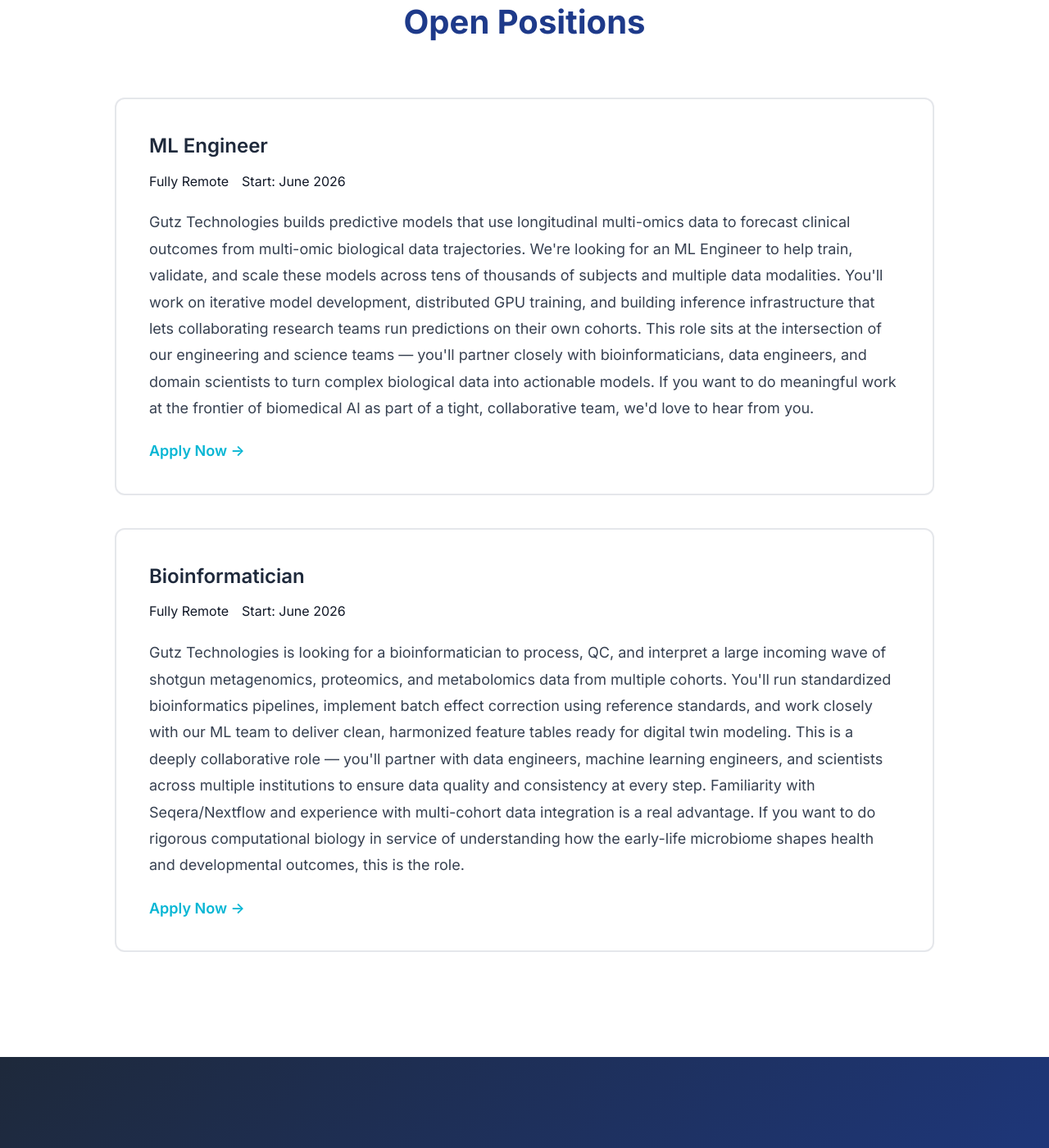
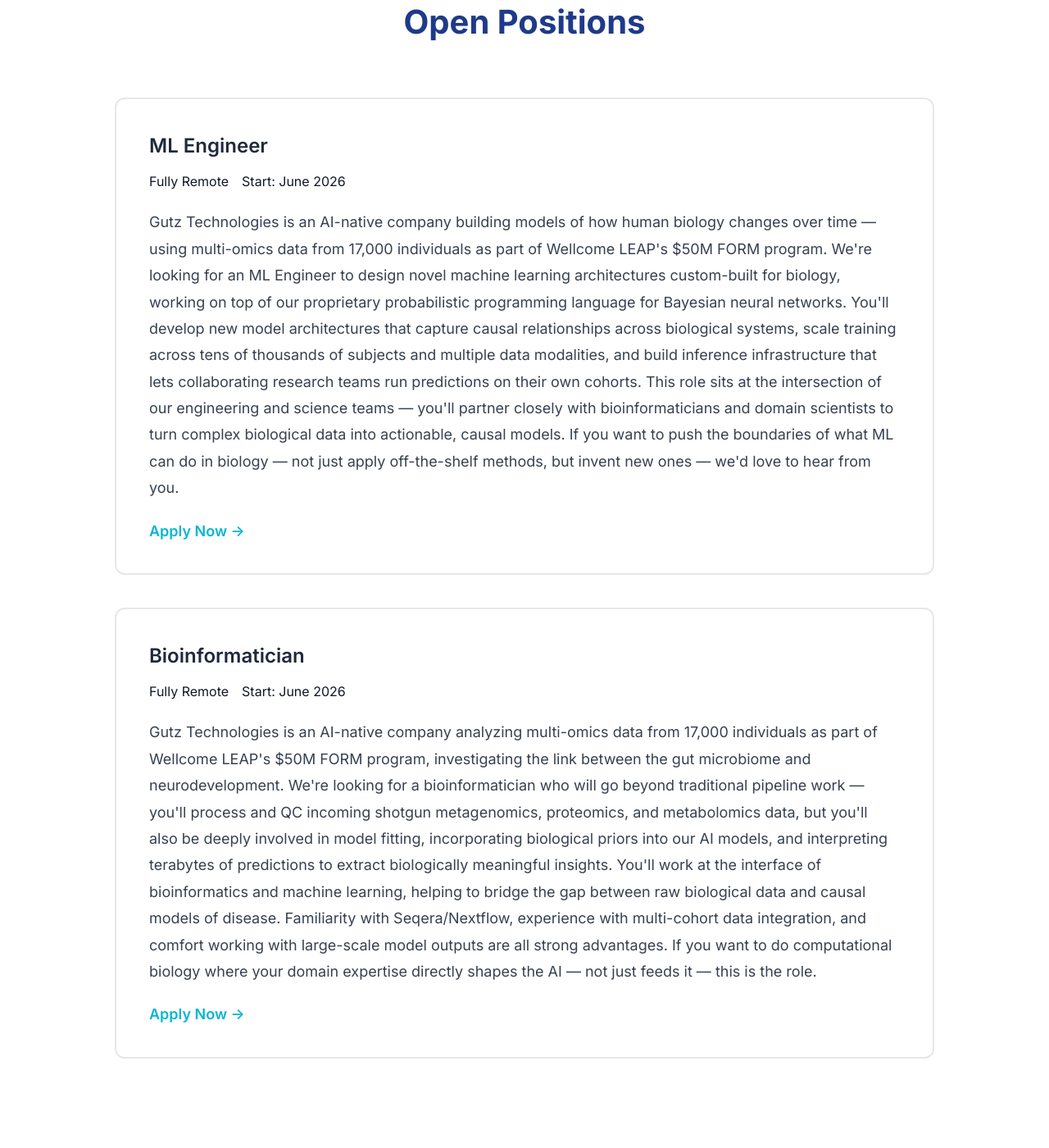
Before and after one commit to gutz-technologies/gutz-technologies.github.io, a Jekyll site: the page built from careers.md, in a window 1280 px wide and 1400 px high, scrolled down 570 px. Shown: the whole window at 82% size. Built offline with Jekyll 4.4.1, drawn with Linux system fonts in a browser that asks for light colours.

Commit message:
Update ML Engineer and Bioinformatician role descriptions
- ML Engineer: emphasis on novel architecture design, proprietary
  probabilistic programming language, Bayesian neural networks
- Bioinformatician: emphasis on model fitting, biological priors,
  interpreting terabytes of AI predictions
- Both: mention Wellcome LEAP FORM / 17K individuals, AI-native company

Co-Authored-By: Claude Opus 4.6 (1M context) <noreply@anthropic.com>

```diff
--- a/_data/careers.yml
+++ b/_data/careers.yml
@@ -1,9 +1,9 @@
 - title: "ML Engineer"
   location: "Fully Remote"
   start_date: "June 2026"
-  blurb: "Gutz Technologies builds predictive models that use longitudinal multi-omics data to forecast clinical outcomes from multi-omic biological data trajectories. We're looking for an ML Engineer to help train, validate, and scale these models across tens of thousands of subjects and multiple data modalities. You'll work on iterative model development, distributed GPU training, and building inference infrastructure that lets collaborating research teams run predictions on their own cohorts. This role sits at the intersection of our engineering and science teams — you'll partner closely with bioinformaticians, data engineers, and domain scientists to turn complex biological data into actionable models. If you want to do meaningful work at the frontier of biomedical AI as part of a tight, collaborative team, we'd love to hear from you."
+  blurb: "Gutz Technologies is an AI-native company building models of how human biology changes over time — using multi-omics data from 17,000 individuals as part of Wellcome LEAP's $50M FORM program. We're looking for an ML Engineer to design novel machine learning architectures custom-built for biology, working on top of our proprietary probabilistic programming language for Bayesian neural networks. You'll develop new model architectures that capture causal relationships across biological systems, scale training across tens of thousands of subjects and multiple data modalities, and build inference infrastructure that lets collaborating research teams run predictions on their own cohorts. This role sits at the intersection of our engineering and science teams — you'll partner closely with bioinformaticians and domain scientists to turn complex biological data into actionable, causal models. If you want to push the boundaries of what ML can do in biology — not just apply off-the-shelf methods, but invent new ones — we'd love to hear from you."
 
 - title: "Bioinformatician"
   location: "Fully Remote"
   start_date: "June 2026"
-  blurb: "Gutz Technologies is looking for a bioinformatician to process, QC, and interpret a large incoming wave of shotgun metagenomics, proteomics, and metabolomics data from multiple cohorts. You'll run standardized bioinformatics pipelines, implement batch effect correction using reference standards, and work closely with our ML team to deliver clean, harmonized feature tables ready for digital twin modeling. This is a deeply collaborative role — you'll partner with data engineers, machine learning engineers, and scientists across multiple institutions to ensure data quality and consistency at every step. Familiarity with Seqera/Nextflow and experience with multi-cohort data integration is a real advantage. If you want to do rigorous computational biology in service of understanding how the early-life microbiome shapes health and developmental outcomes, this is the role."
+  blurb: "Gutz Technologies is an AI-native company analyzing multi-omics data from 17,000 individuals as part of Wellcome LEAP's $50M FORM program, investigating the link between the gut microbiome and neurodevelopment. We're looking for a bioinformatician who will go beyond traditional pipeline work — you'll process and QC incoming shotgun metagenomics, proteomics, and metabolomics data, but you'll also be deeply involved in model fitting, incorporating biological priors into our AI models, and interpreting terabytes of predictions to extract biologically meaningful insights. You'll work at the interface of bioinformatics and machine learning, helping to bridge the gap between raw biological data and causal models of disease. Familiarity with Seqera/Nextflow, experience with multi-cohort data integration, and comfort working with large-scale model outputs are all strong advantages. If you want to do computational biology where your domain expertise directly shapes the AI — not just feeds it — this is the role."
```
